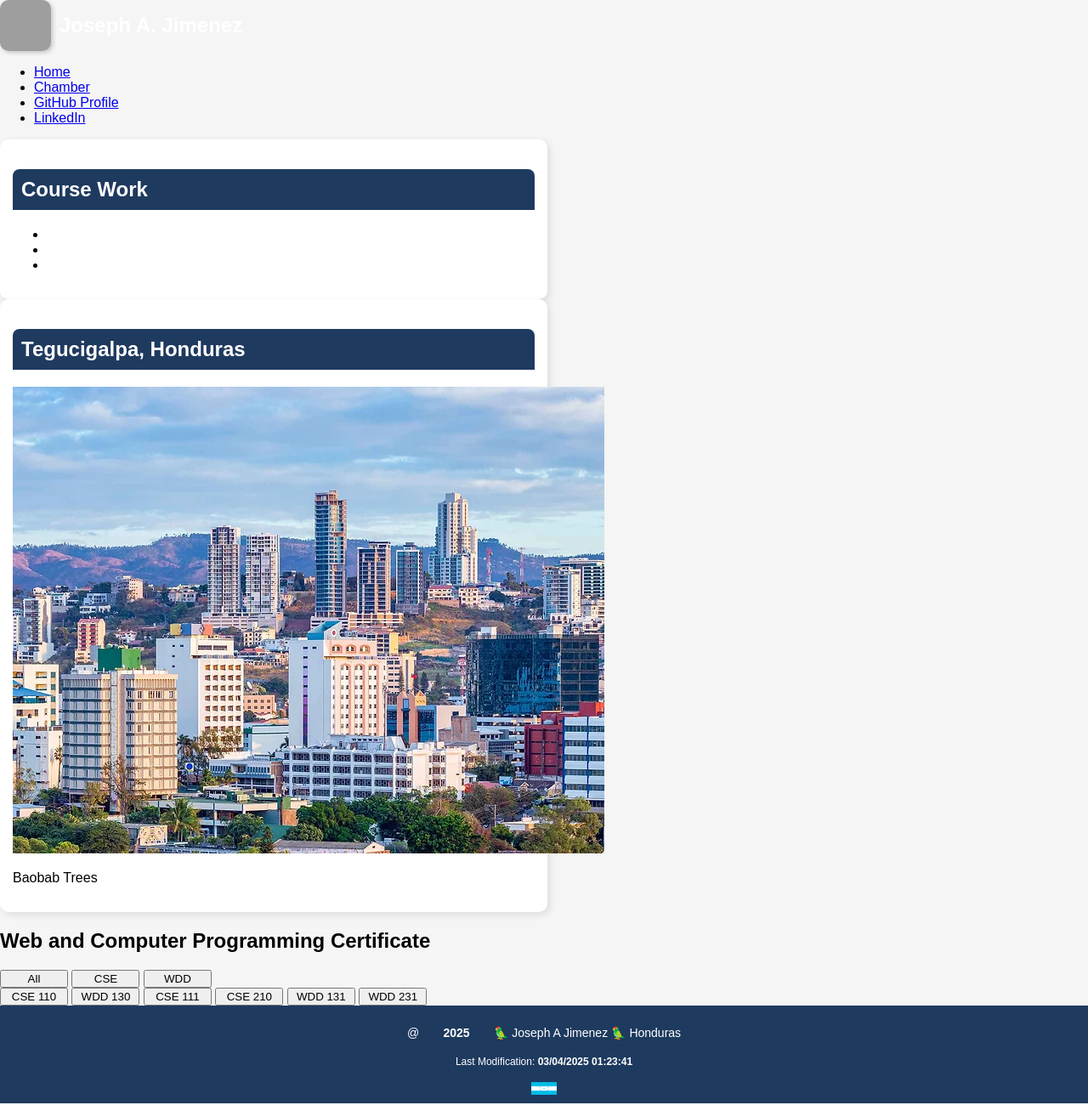
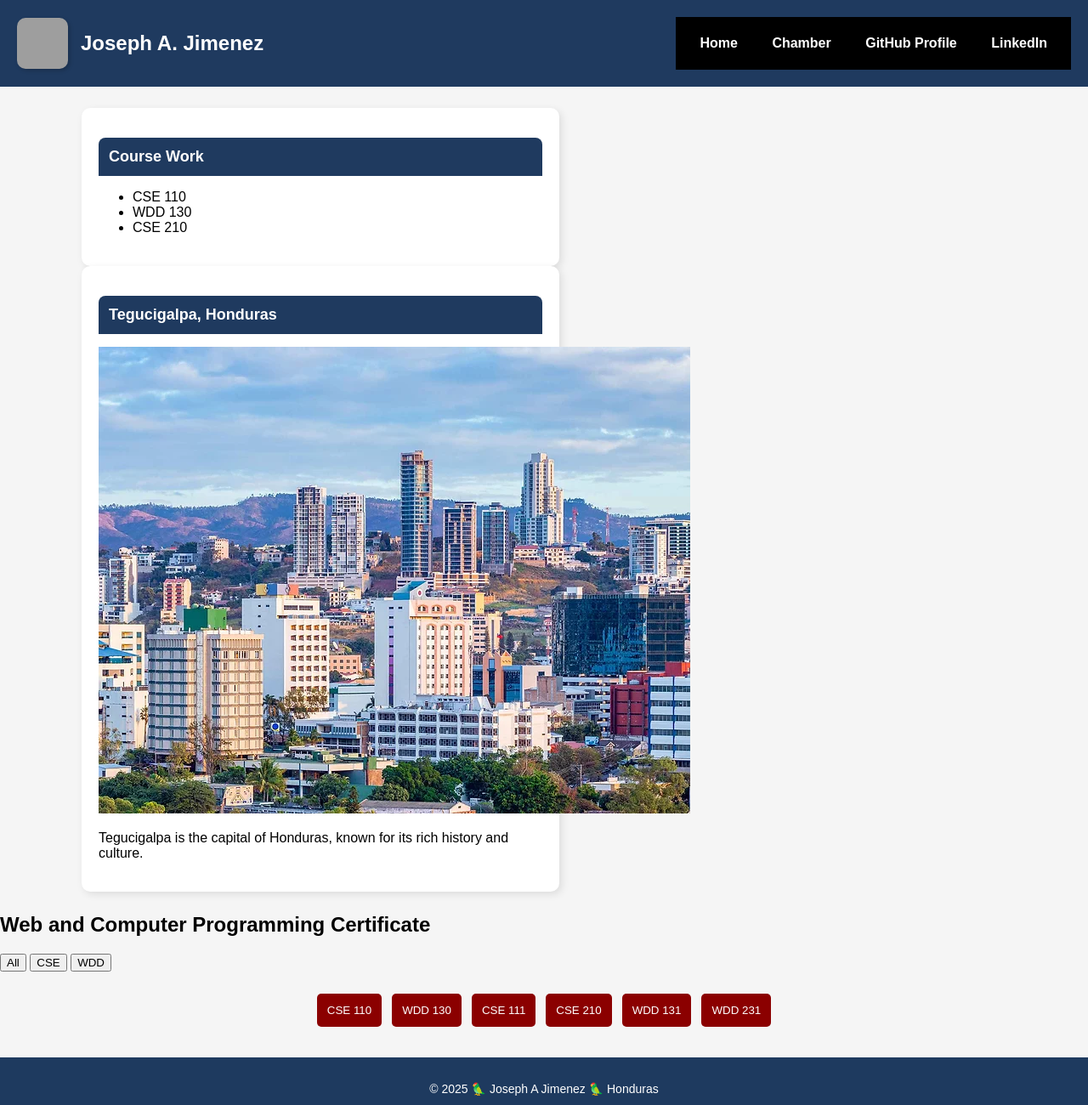
Before and after one commit to Abinadi2007/wdd231, a plain HTML site: page index.html in a window 1280 px wide. Shown: the top 1300 px of the page at 85% size. Drawn offline with Linux system fonts and the light colour scheme; grey boxes are pictures that could not be loaded.

Commit message:
modified:   index.html 	modified:   style/base.css

```diff
--- a/index.html
+++ b/index.html
@@ -5,62 +5,57 @@
     <meta name="viewport" content="width=device-width, initial-scale=1.0">
     <title>WDD 231 / Joseph Jimenez / Chamber of Commerce</title>
     <link rel="stylesheet" href="style/base.css">
-
     <script src="scripts/getdates.js" defer></script>
 </head>
 <body>
-    <header>
+    <header class="header">
         <div class="profile">
             <img src="images/josephjimenez.jpg" alt="Profile Picture">
             <h1>Joseph A. Jimenez</h1>
         </div>
-        <nav>
-            <ul>
-                <li><a href="#" class="active">Home</a></li>
-                <li><a href="#">Chamber</a></li>
-                <li><a href="#">GitHub Profile</a></li>
-                <li><a href="https://www.linkedin.com/in/joseph-abinad%C3%AD-jim%C3%A9nez-davis-5112a02a1/">LinkedIn</a></li>
-            </ul>
+        <nav class="navbar">
+            <a href="#" class="active">Home</a>
+            <a href="#">Chamber</a>
+            <a href="#">GitHub Profile</a>
+            <a href="https://www.linkedin.com/in/joseph-abinad%C3%AD-jim%C3%A9nez-davis-5112a02a1/">LinkedIn</a>
         </nav>
     </header>
 
-    <main>
-        <section class="grid-container">
-            <div class="box">
+    <main class="container">
+        <section class="box">
             <h2>Course Work</h2>
             <ul>
-                    <li></li>
-                    <li></li>
-                    <li></li>
+                <li>CSE 110</li>
+                <li>WDD 130</li>
+                <li>CSE 210</li>
             </ul>
-            </div>
-            <div class="box">
+        </section>
+        <section class="box">
             <h2>Tegucigalpa, Honduras</h2>
             <img src="images/tegucigalpa.jpg" alt="Tegucigalpa City">
-                <p>Baobab Trees</p>
-            </div>
+            <p>Tegucigalpa is the capital of Honduras, known for its rich history and culture.</p>
         </section>
+    </main>
 
-        <section class="certificate">
+    <section class="large-box">
         <h2>Web and Computer Programming Certificate</h2>
         <div class="filter-buttons">
             <button>All</button>
             <button>CSE</button>
             <button>WDD</button>
         </div>
-            <div class="courses">
-                <button class="cse">CSE 110</button>
-                <button class="wdd">WDD 130</button>
-                <button class="cse">CSE 111</button>
-                <button class="cse">CSE 210</button>
-                <button class="wdd">WDD 131</button>
-                <button class="wdd">WDD 231</button>
+        <div class="course-list">
+            <button class="button">CSE 110</button>
+            <button class="button">WDD 130</button>
+            <button class="button">CSE 111</button>
+            <button class="button">CSE 210</button>
+            <button class="button">WDD 131</button>
+            <button class="button">WDD 231</button>
         </div>
     </section>
-    </main>
 
     <footer>
-        <p>@ <span id="currentyear"></span> 🦜 Joseph A Jimenez 🦜 Honduras</p>
+        <p>&copy; <span id="currentyear"></span> 🦜 Joseph A Jimenez 🦜 Honduras</p>
         <p class="last-modified">Last Modification: <span id="last-modified"></span></p>
         <img src="images/honduras.jpg" alt="Honduras Flag">
     </footer>
--- a/style/base.css
+++ b/style/base.css
@@ -3,25 +3,6 @@ body {
     background-color: #f5f5f5;
     margin: 0;
     padding: 0;
-}
-
-.profile {
-    display: flex;
-    align-items: center;
-    gap: 10px;
-}
-
-.profile img {
-    width: 60px;
-    height: 60px;
-    border-radius: 10px;
-    object-fit: cover;
-    box-shadow: 2px 2px 5px rgba(0, 0, 0, 0.2);
-}
-
-.profile h1 {
-    font-size: 24px;
-    color: white;
 }
 
 .header {
@@ -48,62 +29,91 @@ body {
 .navbar a {
     color: white;
     text-decoration: none;
-    padding: 10px 15px;
+    padding: 12px 18px;
     display: inline-block;
+    transition: color 0.3s ease-in-out;
+    font-weight: bold;
 }
 
 .navbar a:hover {
-    color: yellow;
+    color: #ffcc00;
+}
+
+.profile {
+    display: flex;
+    align-items: center;
+    gap: 15px;
+}
+
+.profile img {
+    width: 60px;
+    height: 60px;
+    border-radius: 10px;
+    object-fit: cover;
+    box-shadow: 2px 2px 5px rgba(0, 0, 0, 0.2);
+}
+
+.profile h1 {
+    font-size: 24px;
+    color: white;
 }
 
 .container {
-    width: 80%;
+    width: 85%;
     margin: auto;
     display: flex;
     flex-wrap: wrap;
     justify-content: space-between;
-    margin-top: 20px;
+    margin-top: 25px;
 }
 
 .box {
     background-color: white;
     border-radius: 10px;
-    padding: 15px;
+    padding: 20px;
     box-shadow: 3px 3px 10px rgba(0, 0, 0, 0.1);
     width: 48%;
+    transition: transform 0.2s ease-in-out;
+}
+
+.box:hover {
+    transform: translateY(-5px);
 }
 
 .box h2 {
     background-color: #1f3a5f;
     color: white;
-    padding: 10px;
+    padding: 12px;
     border-radius: 8px 8px 0 0;
+    font-size: 18px;
 }
 
 .large-box {
     width: 100%;
-    margin-top: 20px;
+    margin-top: 25px;
 }
 
 .course-list, .certificates {
     display: flex;
     flex-wrap: wrap;
     justify-content: center;
-    margin-top: 15px;
+    margin-top: 20px;
 }
 
 .button {
-    background-color: brown;
+    background-color: #8b0000;
     color: white;
-    padding: 10px;
+    padding: 12px;
     border: none;
     border-radius: 5px;
-    margin: 5px;
+    margin: 6px;
     cursor: pointer;
+    transition: background-color 0.3s ease-in-out, transform 0.2s ease-in-out;
 }
 
 .button:hover {
     background-color: #a0522d;
+    transform: scale(1.05);
 }
 
 footer {
@@ -111,35 +121,9 @@ footer {
     flex-direction: column;
     align-items: center;
     text-align: center;
-    padding: 10px;
+    padding: 15px;
     background-color: #1E3A5F;
     color: white;
     font-size: 14px;
+    margin-top: 30px
 }
-
-footer span {
-    font-weight: bold;
-    white-space: nowrap;
-}
-
-footer .last-modified {
-    margin-top: 5px;
-    font-size: 12px;
-}
-
-footer img {
-    width: 30px;
-    height: auto;
-    margin-top: 5px;
-}
-
-.filter-buttons button,
-.courses button {
-    min-width: 80px;
-}
-
-#currentyear, #last-modified {
-    display: inline-block;
-    min-width: 80px;
-    text-align: center;
-}
```
Lines whose indentation alone changed are shown as unchanged.
